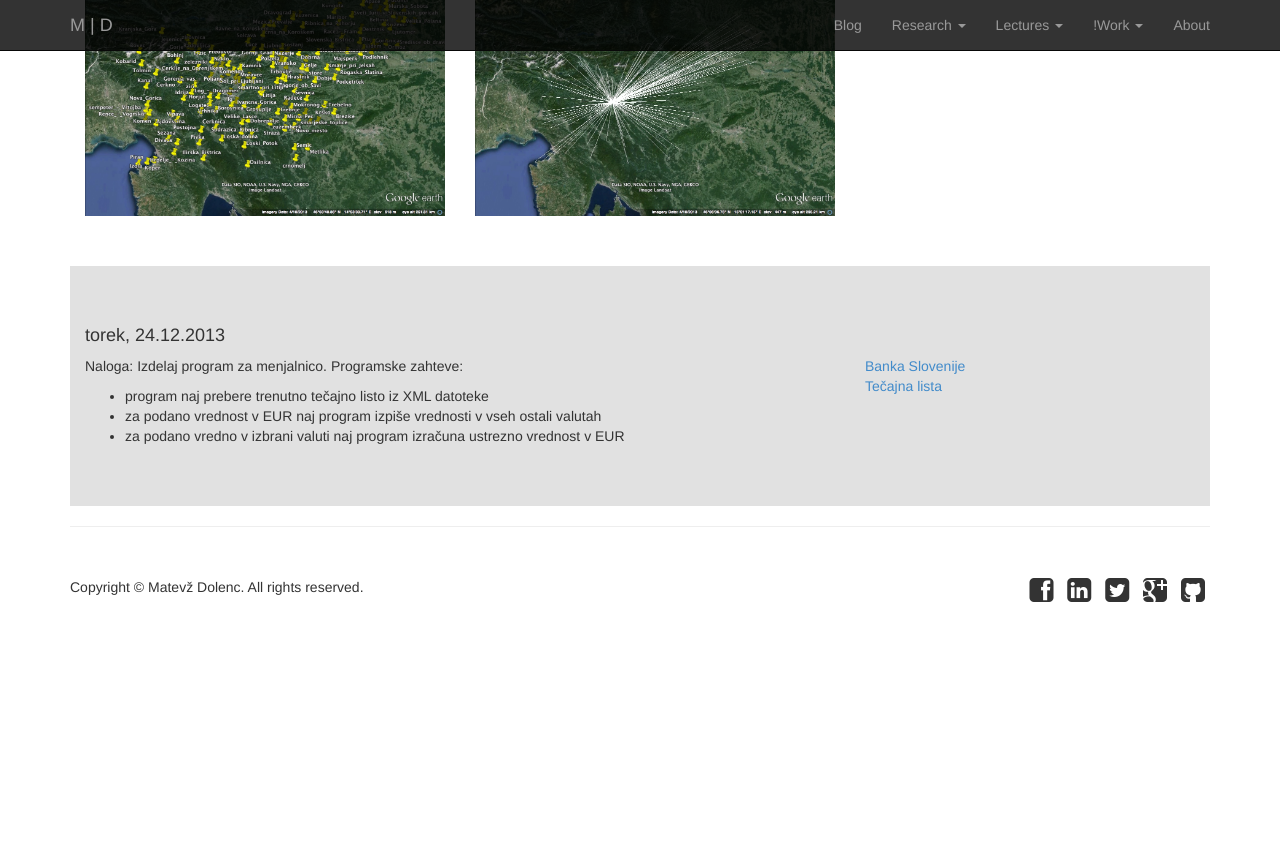
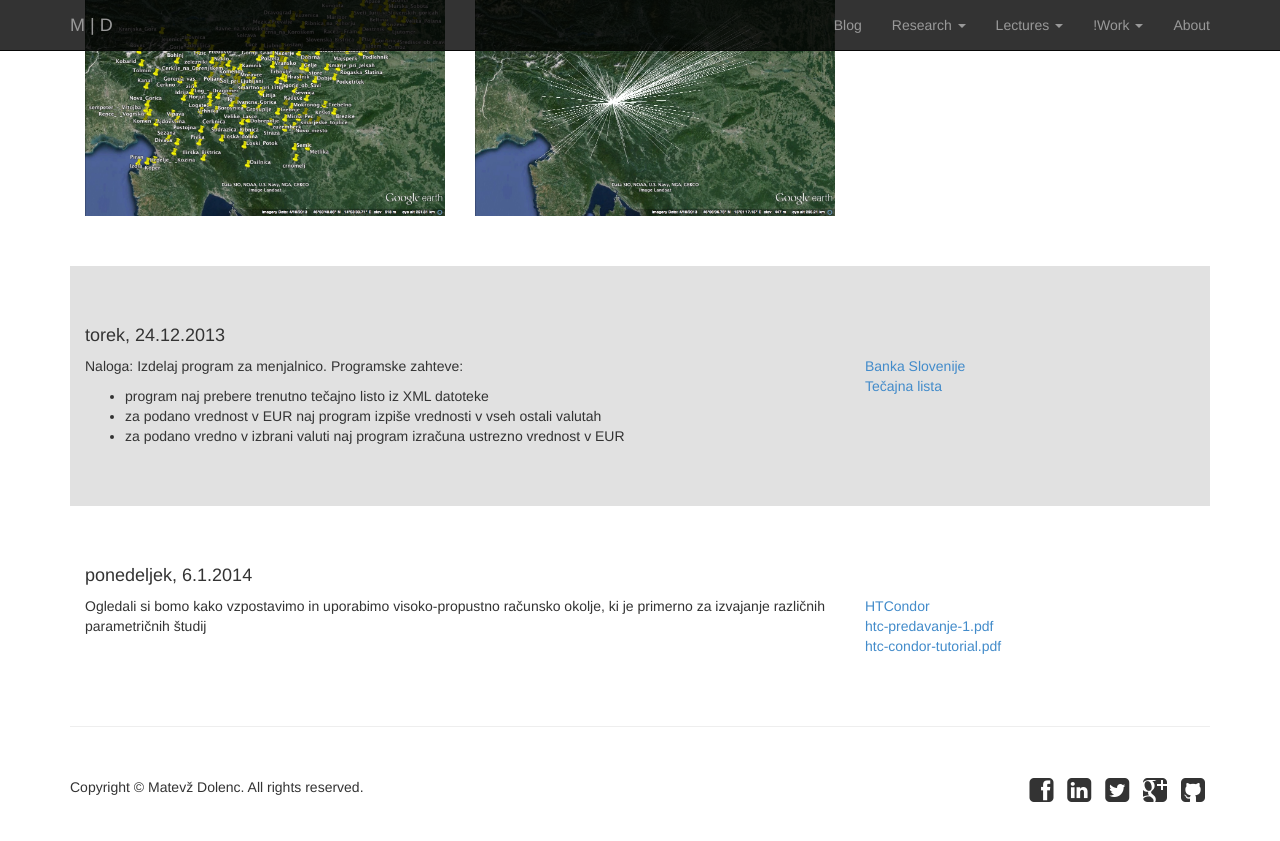
Before and after one commit to matevzdolenc/matevzdolenc.github.io, a Jekyll site: the page built from lectures/ul-fgg/tun-aop-2013/index.html, in a window 1280 px wide and 900 px high, scrolled down 3336 px. Shown: the top 841 px of the window. Built offline with Jekyll 4.4.1, drawn with Linux system fonts in a browser that asks for light colours; Markdown is read by kramdown in place of the engine named in the settings; before the commit the page ends 4036 px from its top, so only the background shows below that.

Commit message:
dodan opis za pon, 6.1.2014 - tun-aop-2013

```diff
--- a/lectures/ul-fgg/tun-aop-2013/index.html
+++ b/lectures/ul-fgg/tun-aop-2013/index.html
@@ -345,4 +345,26 @@ header-img: /img/header-xml-1.png
     </div><!-- /.container -->
   </div><!-- /.section -->
 
+  <div class="section">
+    <div class="container">
+      <div class="row">
+        <div class="col-lg-8 col-md-8">
+          <h4>ponedeljek, 6.1.2014</h4>
+        </div>
+        <div class="col-lg-4 col-md-4"></div>
+      </div><!-- /.row -->
+      <div class="row">
+        <div class="col-lg-8 col-md-8">
+          <p>Ogledali si bomo kako vzpostavimo in uporabimo visoko-propustno računsko okolje, ki je primerno za izvajanje
+            različnih parametričnih študij</p>
+        </div>
+        <div class="col-lg-4 col-md-4">
+          <a href="http://research.cs.wisc.edu/htcondor/">HTCondor</a><br />
+          <a href="http://media.matevzdolenc.com/ul-fgg/tun-aop-2013/htc-predavanje-1.pdf">htc-predavanje-1.pdf</a><br />
+          <a href="http://media.matevzdolenc.com/ul-fgg/tun-aop-2013/htc-condor-tutorial.pdf">htc-condor-tutorial.pdf</a>
+        </div>
+      </div><!-- /.row -->
+    </div><!-- /.container -->
+  </div><!-- /.section -->
+
 </div><!-- /.container -->
```
